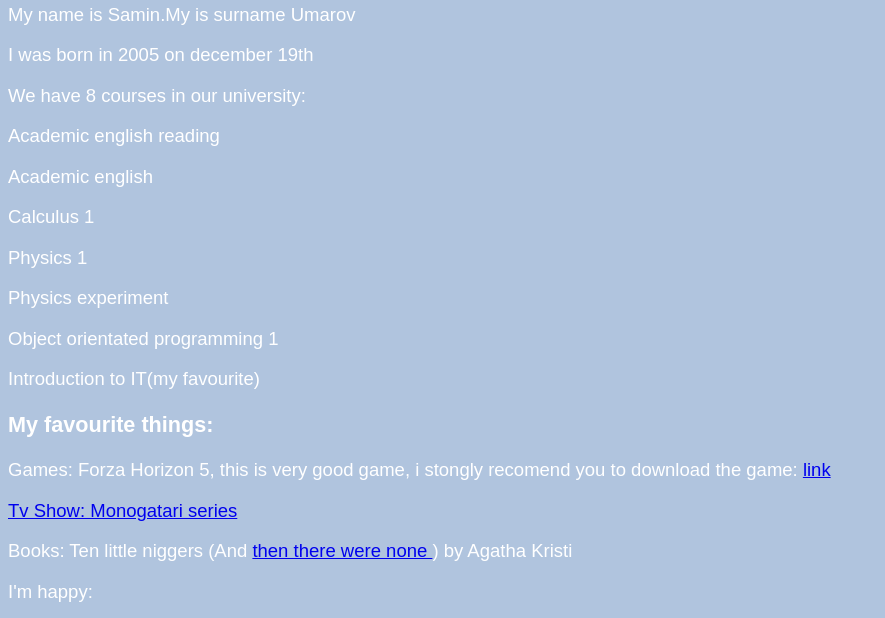
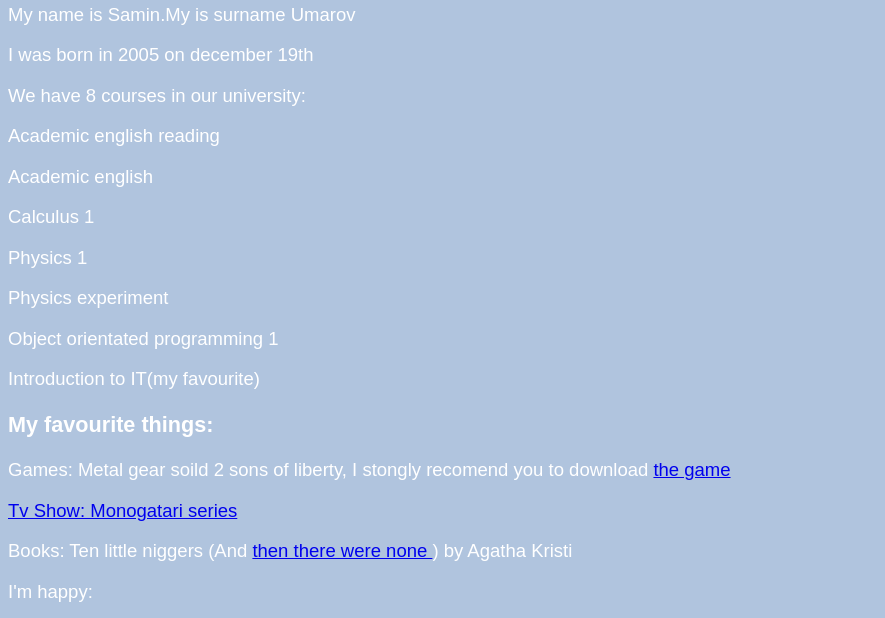
Before and after one commit to DovaSinus/My-home-work, a plain HTML site: page sam/index.html in a window 1280 px wide. Shown: the part 88-706 px from the top of the page, without its empty margins (0-885 px from the left). Drawn offline with Linux system fonts and the light colour scheme.

Commit message:
Update index.html

```diff
--- a/sam/index.html
+++ b/sam/index.html
@@ -18,7 +18,7 @@
 <p>Object orientated programming 1<p>
 <p>Introduction to IT(my favourite)<p>
 <h3>My favourite things:</h3>
-<p>Games: Forza Horizon 5, this is very good game, i stongly recomend you to download the game: <a href = "https://itorrents-igruha.org/5993-1-forza-horizon-5.html">link </a><p>
+<p>Games: Metal gear soild 2 sons of liberty, I stongly recomend you to download <a href = "https://rutracker.org/forum/viewtopic.php?t=4513696">the game </a><p>
 <p><a href = "https://www.imdb.com/title/tt2922300/">Tv Show: Monogatari series<a><p>
 <p>Books: Ten little niggers (And <a href ="https://en.wikipedia.org/wiki/And_Then_There_Were_None"> then there were none </a>) by Agatha Kristi<p>
 <p>I'm happy:<p>
```
